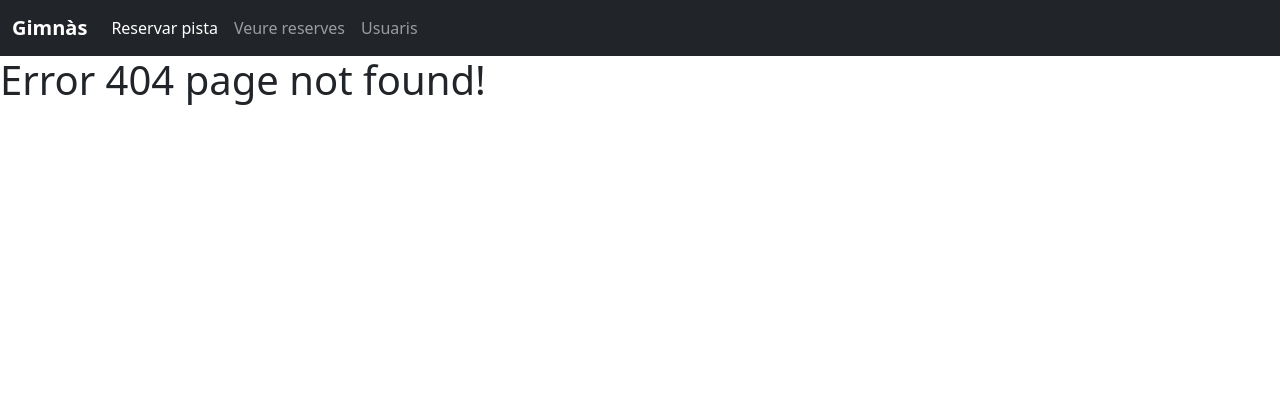
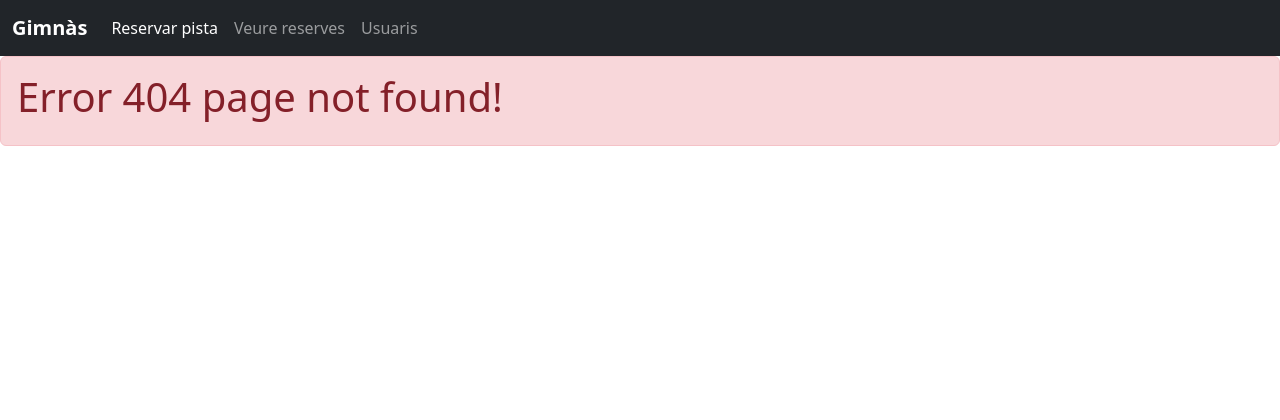
Before and after one commit to FeryaelJustice/Gimnasio_PHPMySQL, a PHP site: template pages/404.php in a window 1280 px wide. Shown: the top 420 px of the page. Run offline with PHP 8.4, Linux system fonts and the light colour scheme; the template is opened without the code that fills it, so the values that code supplies are empty.

Commit message:
falta cambiar ver reservas cada 4 dias fin ARREGLADO TABLA ESTABA MAL ANTES, ARREGLOS EN PAGINAS fix session alerts su

```diff
--- a/pages/404.php
+++ b/pages/404.php
@@ -1 +1,3 @@
-<h1>Error 404 page not found!</h1>
+<div class="alert alert-danger" role="alert">
+    <h1>Error 404 page not found!</h1>
+</div>
```
